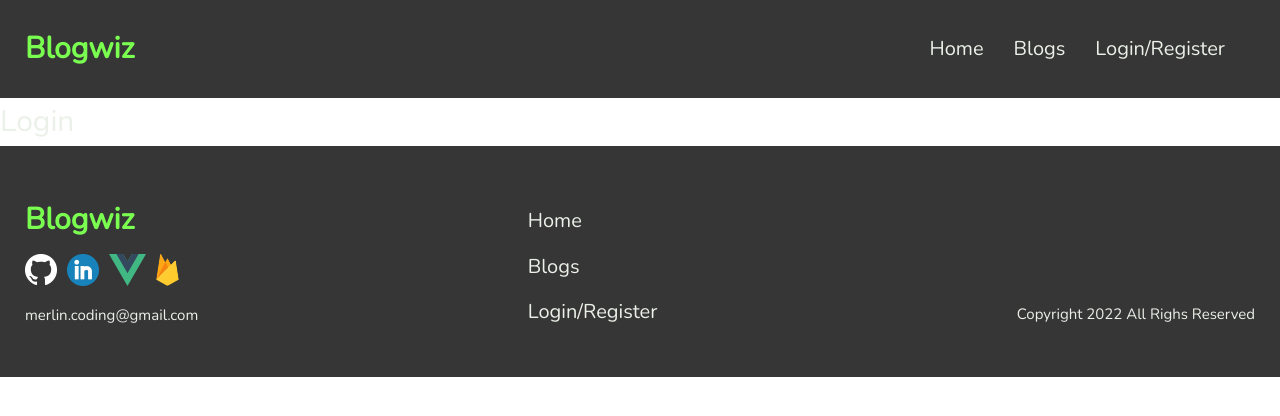
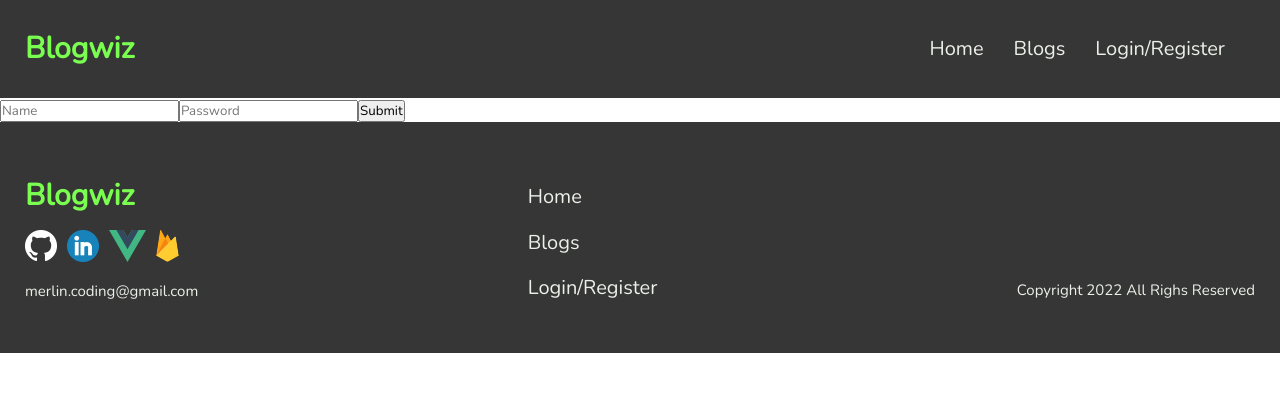
Before and after one commit to MerlinMinder/vueBlog, a Vue app: page /login in a window 1280 px wide. Shown: the top 416 px of the page. Built offline with nearby package versions, Linux system fonts and the light colour scheme.

Commit message:
added firebase

```diff
--- a/package.json
+++ b/package.json
@@ -8,6 +8,7 @@
     "lint": "eslint . --ext .vue,.js,.jsx,.cjs,.mjs --fix --ignore-path .gitignore"
   },
   "dependencies": {
+    "firebase": "^9.6.8",
     "pinia": "^2.0.11",
     "vue": "^3.2.31",
     "vue-router": "^4.0.12"
--- a/src/components/SocialLinks.vue
+++ b/src/components/SocialLinks.vue
@@ -2,7 +2,10 @@
   <ul class="info">
     <p id="title">Blogwiz</p>
     <ul class="links">
-      <a href="https://github.com/MerlinMinder/vueBlog" target="_blank"
+      <a
+        href="https://github.com/MerlinMinder/vueBlog"
+        target="_blank"
+        title="github"
         ><img
           src="../assets/icons/GitHub-Mark-Light-64px.png"
           alt="github logo white"
@@ -10,14 +13,15 @@
       <a
         href="https://www.linkedin.com/in/merlin-minder-489926234/"
         target="_blank"
+        title="linkedin"
         ><img
           src="../assets/icons/linkedin-logo-png-1837.png"
           alt="linkedin logo blue"
       /></a>
-      <a href="https://www.vuejs.org" target="_blank"
+      <a href="https://www.vuejs.org" target="_blank" title="vuejs"
         ><img src="../assets/icons/Vue.js_Logo_2.svg" alt="vuejs logo green"
       /></a>
-      <a href="https://www.firebase.com" target="_blank"
+      <a href="https://www.firebase.com" target="_blank" title="firebase"
         ><img
           src="../assets/icons/logo-logomark.svg"
           alt="firebase logo orange"
--- /dev/null
+++ b/src/firebase/firebaseinit.js
@@ -0,0 +1,22 @@
+import { initializeApp } from "firebase/app";
+import { getFirestore } from "firebase/firestore";
+// TODO: Add SDKs for Firebase products that you want to use
+// https://firebase.google.com/docs/web/setup#available-libraries
+
+// Your web app's Firebase configuration
+const firebaseConfig = {
+  apiKey: "AIzaSyCERYN8FbUjKqSzpgr4lMFrHphnVag076w",
+  authDomain: "vueblog-6c93f.firebaseapp.com",
+  projectId: "vueblog-6c93f",
+  storageBucket: "vueblog-6c93f.appspot.com",
+  messagingSenderId: "1033307642251",
+  appId: "1:1033307642251:web:fc3bb9fc40e29b52bf778e",
+};
+
+// Initialize Firebase
+const app = initializeApp(firebaseConfig);
+// Initialize Firestore
+const db = getFirestore(app);
+
+export { app };
+export { db };
--- a/src/views/HomeView.vue
+++ b/src/views/HomeView.vue
@@ -1,7 +1,22 @@
 <template>
   <h2>hello friend</h2>
+  <button @click="sendData">@</button>
 </template>
 
-<script setup></script>
+<script setup>
+import { db } from "../firebase/firebaseinit";
+import { doc, setDoc } from "firebase/firestore";
+
+const sendData = async () => {
+  await setDoc(
+    doc(db, "data", "no-lo"),
+    {
+      hi: "hello",
+      num: 31213.24,
+    },
+    { merge: true }
+  );
+};
+</script>
 
 <style lang="scss" scoped></style>
--- a/src/views/LoginView.vue
+++ b/src/views/LoginView.vue
@@ -1,3 +1,35 @@
 <template>
-  <h1>Login</h1>
+  <input type="text" v-model="name" placeholder="Name" />
+  <input type="password" v-model="password" placeholder="Password" />
+  <button @click="submitForm">Submit</button>
 </template>
+
+<script setup>
+import { ref } from "vue";
+import { db } from "../firebase/firebaseinit";
+import { setDoc, doc } from "firebase/firestore";
+
+const name = ref("");
+const password = ref("");
+const submitForm = async () => {
+  const user = doc(db, "data", Date());
+  await setDoc(
+    user,
+    { name: name.value, password: password.value },
+    { merge: true }
+  );
+  name.value = "";
+  password.value = "";
+};
+</script>
+
+<style lang="scss" scoped>
+@import "../assets/variables.scss";
+
+input {
+  color: black;
+}
+button {
+  color: black;
+}
+</style>
```
Also changed, not shown: 1 other file (tests, documents, lock files or other folders).
